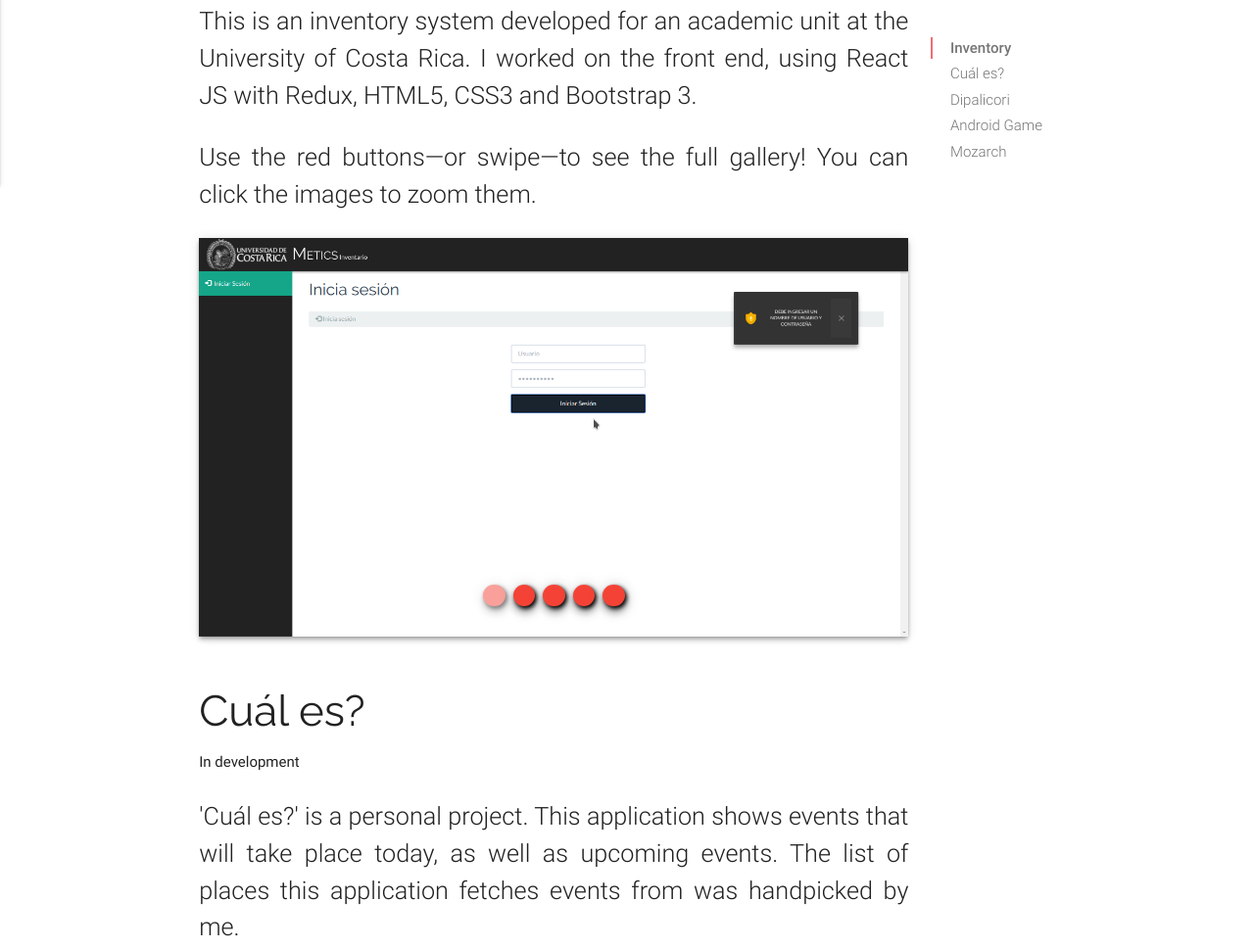
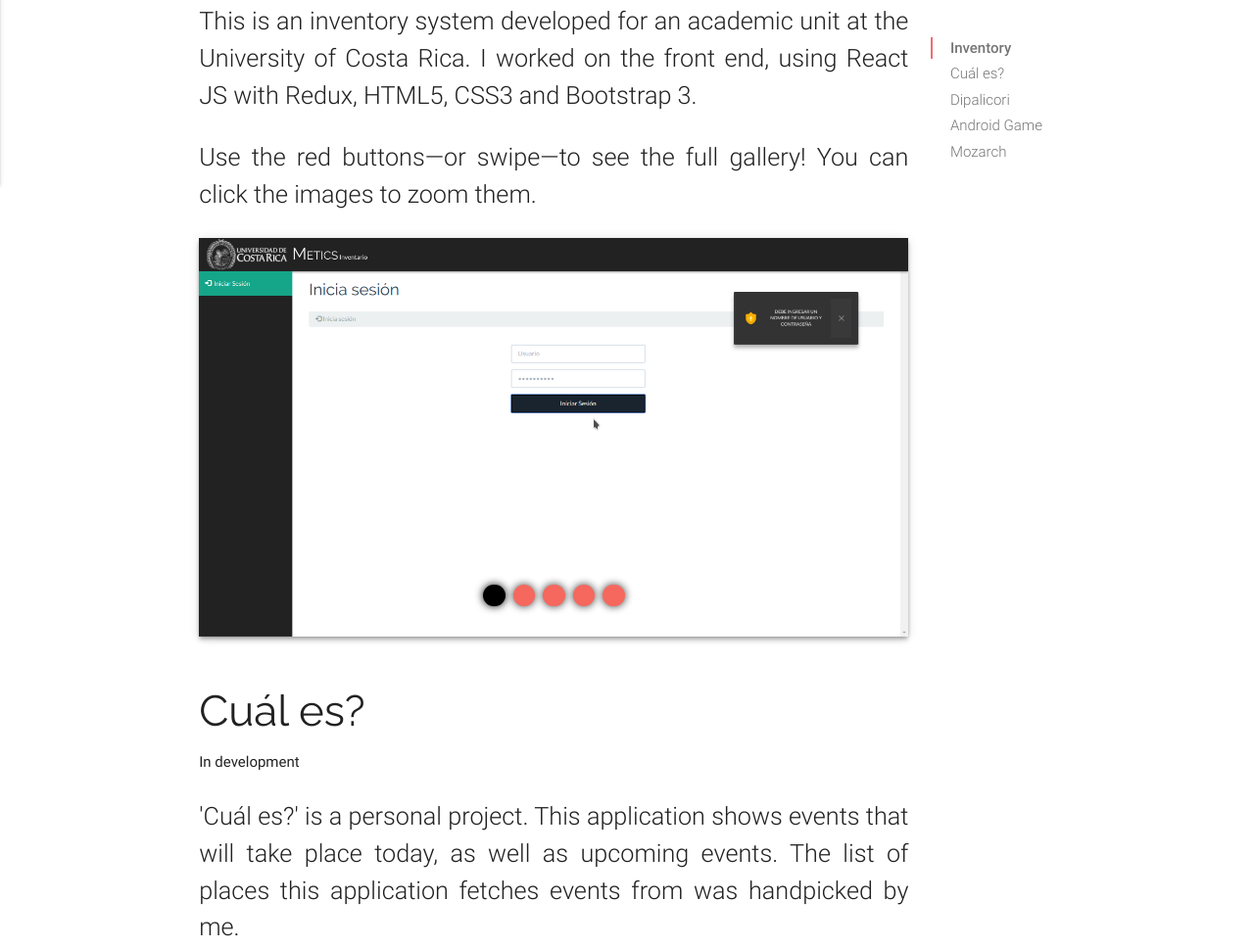
Before and after one commit to JasonAnx/jasonanx, a plain HTML site: page index.html in a window 1280 px wide. Shown: the part 671-1640 px from the top of the page at 98% size. Drawn offline with nearby package versions, Linux system fonts and the light colour scheme.

Commit message:
fix: overflowing space on carousels

```diff
--- a/index.html
+++ b/index.html
@@ -241,7 +241,7 @@
                 $(".button-collapse").sideNav();
                 $('.parallax').parallax();
                 $('.carousel.carousel-slider').carousel({ fullWidth: true });
-                $('.slider').slider();
+                // $('.slider').slider();
                 $('.carousel').addClass("z-depth-2");
                 $(".indicator-item").addClass("z-depth-3 red");
                 $('.scrollspy').scrollSpy();
--- a/style.css
+++ b/style.css
@@ -37,18 +37,22 @@ p {
     filter: contrast(.9);
 }
 
-.carousel {
+
+/* .carousel {
     min-height: 400px;
-}
+} */
 
 .carousel .indicators .indicator-item {
     height: 1.5rem;
     width: 1.5rem;
-    filter: drop-shadow(2px 2px 2px black);
+    opacity: .8;
+    /* filter: drop-shadow(2px 2px 2px black); */
+    box-shadow: 0px 0px 8px black;
 }
 
-.indicator-item.active {
-    opacity: .5;
+.carousel .indicators .indicator-item.active {
+    background: black !important;
+    opacity: 1;
 }
 
 .parallax-container {
@@ -60,7 +64,9 @@ nav {
     opacity: .85;
 }
 
+
 /* Blurred Header ***************************************************************** */
+
 
 /* .blurred {
     filter: blur(.5em);
@@ -94,4 +100,6 @@ body > div.navbar-fixed::after {
 body > div.navbar-fixed > nav {
     z-index: 999;
 } */
+
+
 /* Header ***************************************************************** */
```
